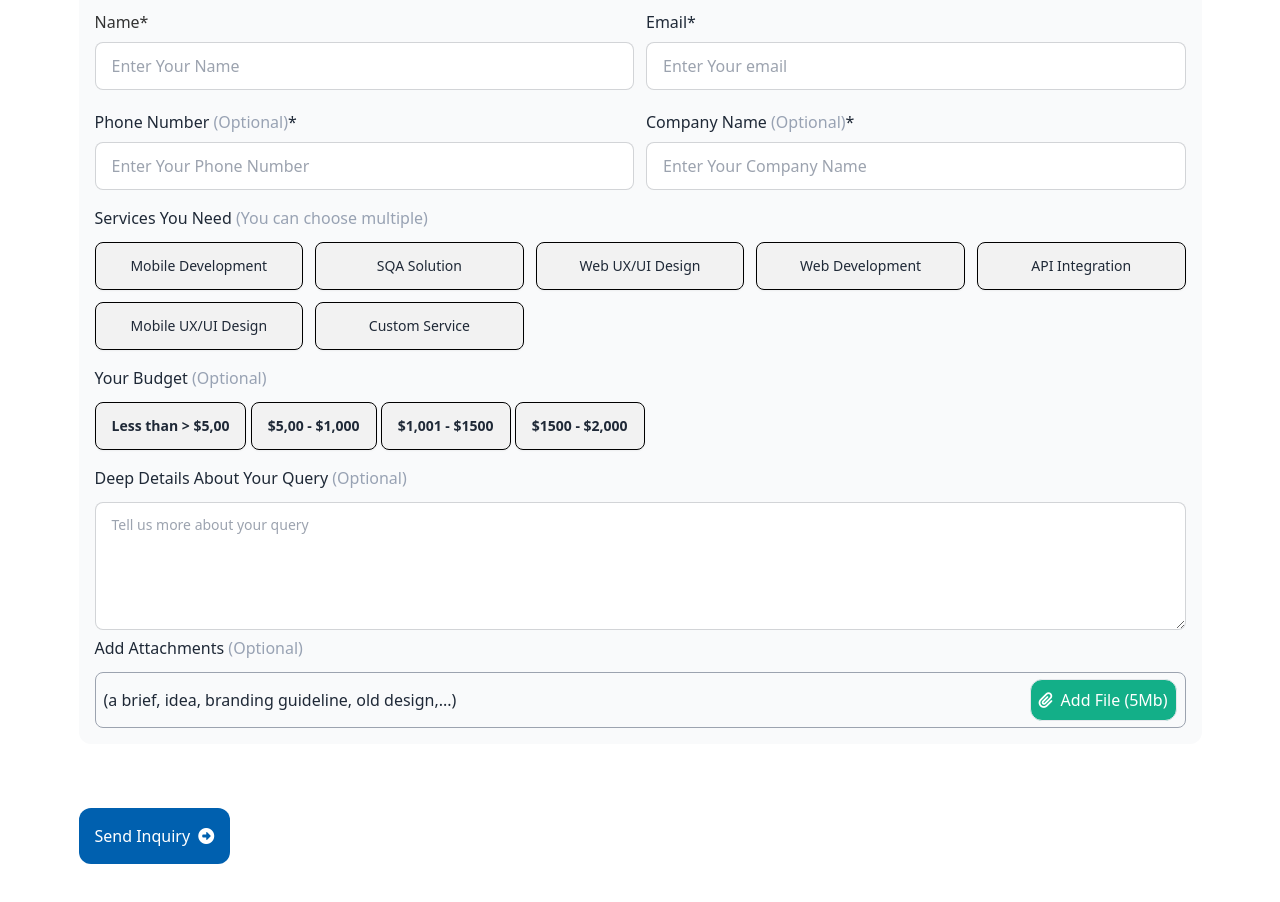
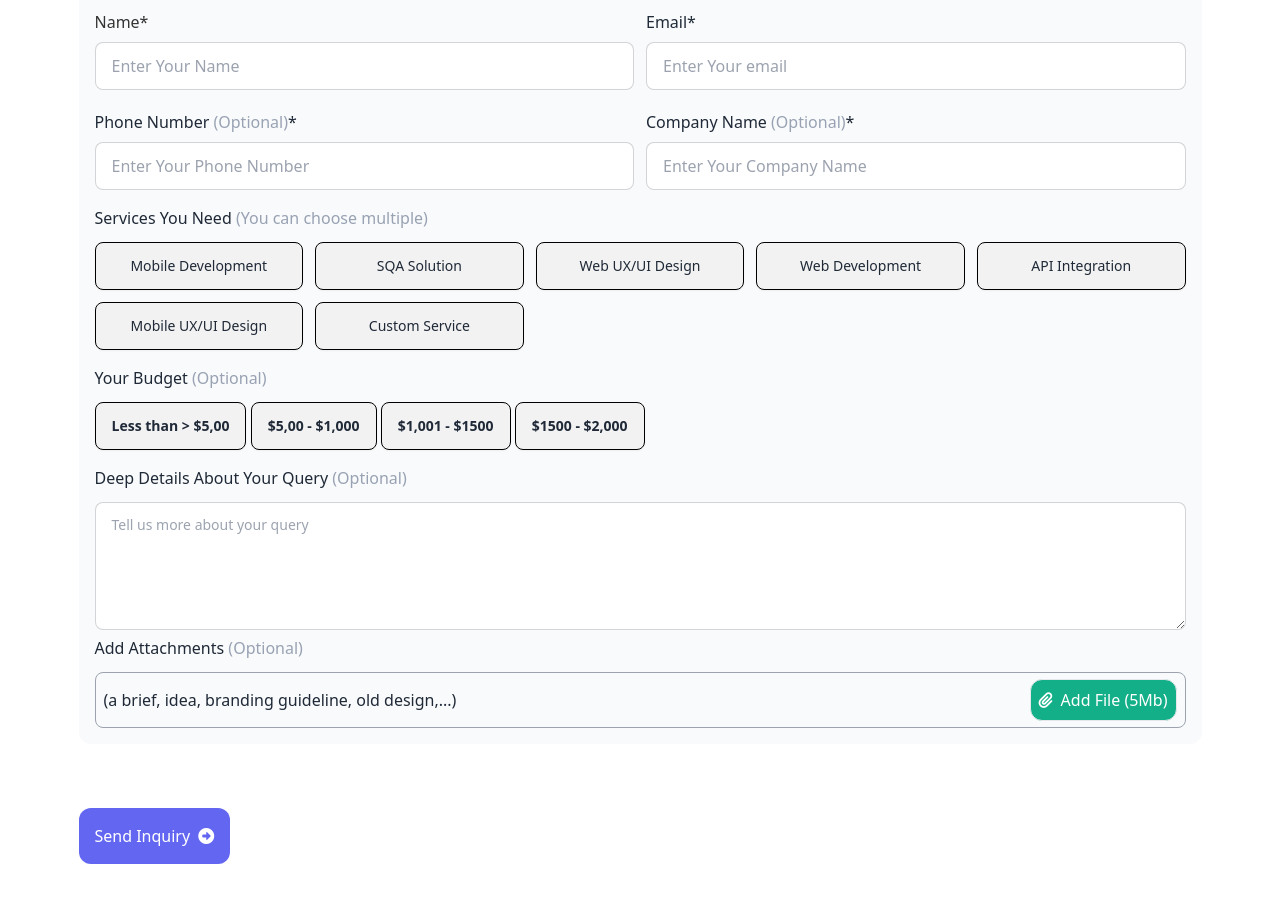
Before and after one commit to Dev-Tofazzal/medi_task_1, a plain HTML site: page index.html in a window 1280 px wide. Shown: the part 94-996 px from the top of the page. Drawn offline with nearby package versions, Linux system fonts and the light colour scheme; a web font is replaced by a local one.

Commit message:
submit button correction

```diff
--- a/index.html
+++ b/index.html
@@ -101,7 +101,7 @@
     </div>
 
     <div class="my-16">
-        <button class="text-white bg-[#0060AF] flex items-center gap-2 p-4 rounded-xl transition ease-in-out delay-150  hover:-translate-y-1 hover:scale-110 hover:bg-indigo-500 duration-300">
+        <button class="text-white bg-indigo-500 flex items-center gap-2 p-4 rounded-xl transition ease-in-out delay-150  hover:-translate-y-1 hover:scale-110 hover:bg-[#0060AF]  duration-300">
             <p >Send Inquiry</p>
             <i class="fa-solid fa-circle-right "></i>
         </button>
```
